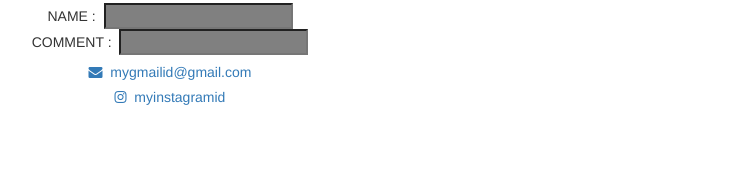
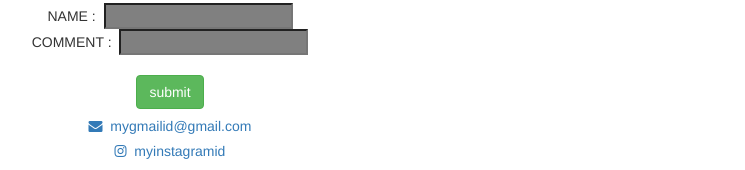
Before and after one commit to Josephsan-2011/WEBSITE-68, a plain HTML site: page index.html in a window 1280 px wide. Shown: the part 3809-3979 px from the top of the page, without its empty margins (150-895 px from the left). Before the commit the page ends 3925 px from the top, so only its background shows below. Drawn offline with nearby package versions, Linux system fonts and the light colour scheme.

Commit message:
Add files via upload

```diff
--- a/index.html
+++ b/index.html
@@ -102,7 +102,10 @@ Navigation bar code here
 
         <!--ADD bootstrap classes to contact_1 div -->
         <div class="contact_1 col-lg-6 col-md-6 col-sm-6 col-xs-12">
-            <form><span>NAME :</span> &nbsp;<input type=text name="name" required><br><span>COMMENT :</span> &nbsp;<input type=text name="comment" required><br></form>
+            <form><span>NAME :</span> &nbsp;<input type=text name="name" required><br><span>COMMENT :</span> &nbsp;<input type=text name="comment" required><br><br>
+            <input type=submit class="btn btn-success"value=submit>
+
+            </form>
             <a href="mailto:my@gmail.com?Subject=Hi">
                 <h5><i class="fa fa-envelope"></i>&nbsp;&nbsp;mygmailid@gmail.com</h5>
             </a>
```
